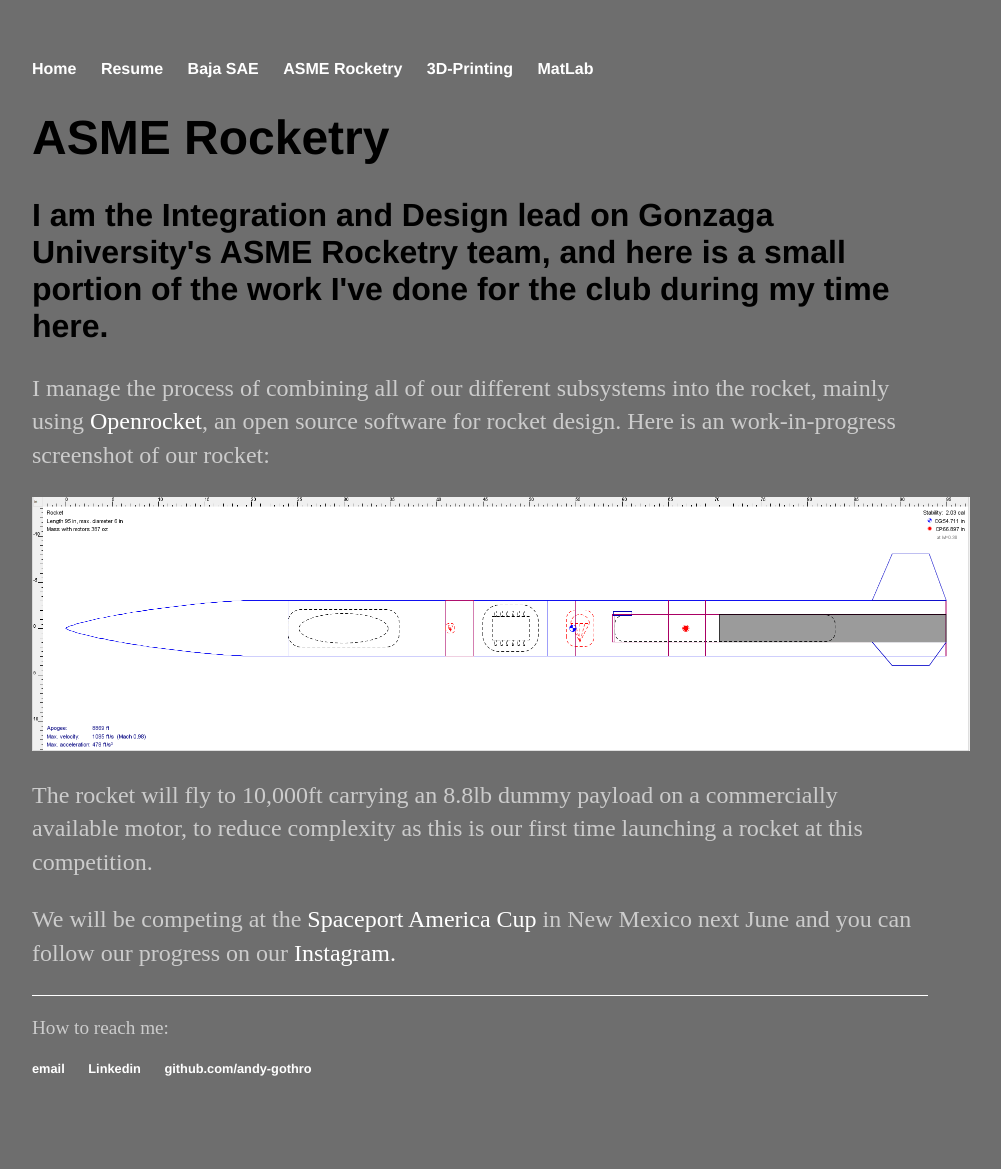
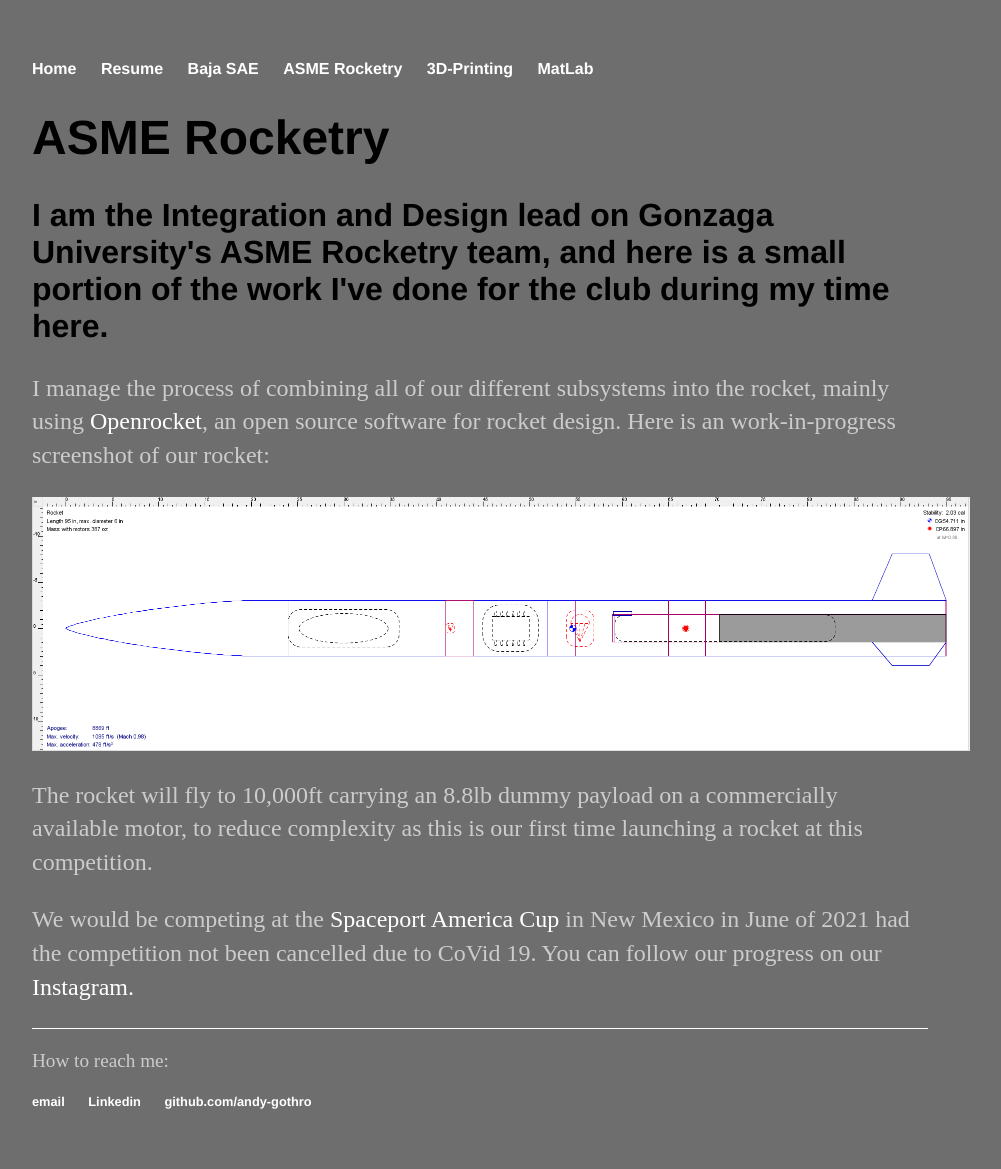
Before and after one commit to andy-gothro/andy-gothro.github.io, a Jekyll site: the page built from ASME Rocketry/index.html, in a window 1280 px wide. Shown: the whole page, without its empty margins (160-1161 px from the left). Built offline with Jekyll 4.4.1, drawn with Linux system fonts in a browser that asks for light colours; before the commit the page ends 1136 px from its top, so only the background shows below that.

Commit message:
Update index.html

```diff
--- a/ASME Rocketry/index.html
+++ b/ASME Rocketry/index.html
@@ -8,5 +8,5 @@ title: ASME Rocketry
 	<p>I manage the process of combining all of our different subsystems into the rocket, mainly using <a href="http://openrocket.info/">Openrocket</a>, an open source software for rocket design. Here is an work-in-progress screenshot of our rocket:</p>
 		<center><img src="openrocket diagram.png" width="938" height="254" alt="Image of the Rocket layout from the openrocket tool"/></center>
 	<p>The rocket will fly to 10,000ft carrying an 8.8lb dummy payload on a commercially available motor, to reduce complexity as this is our first time launching a rocket at this competition.</p>
-	<p> We will be competing at the <a href="https://www.spaceportamericacup.com/">Spaceport America Cup</a> in New Mexico next June and you can follow our progress on our <a href="https://www.instagram.com/gonzagarocketry/">Instagram.</a>
+	<p> We would be competing at the <a href="https://www.spaceportamericacup.com/">Spaceport America Cup</a> in New Mexico in June of 2021 had the competition not been cancelled due to CoVid 19. You can follow our progress on our <a href="https://www.instagram.com/gonzagarocketry/">Instagram.</a>
     </div><!-- /.blurb -->
```
